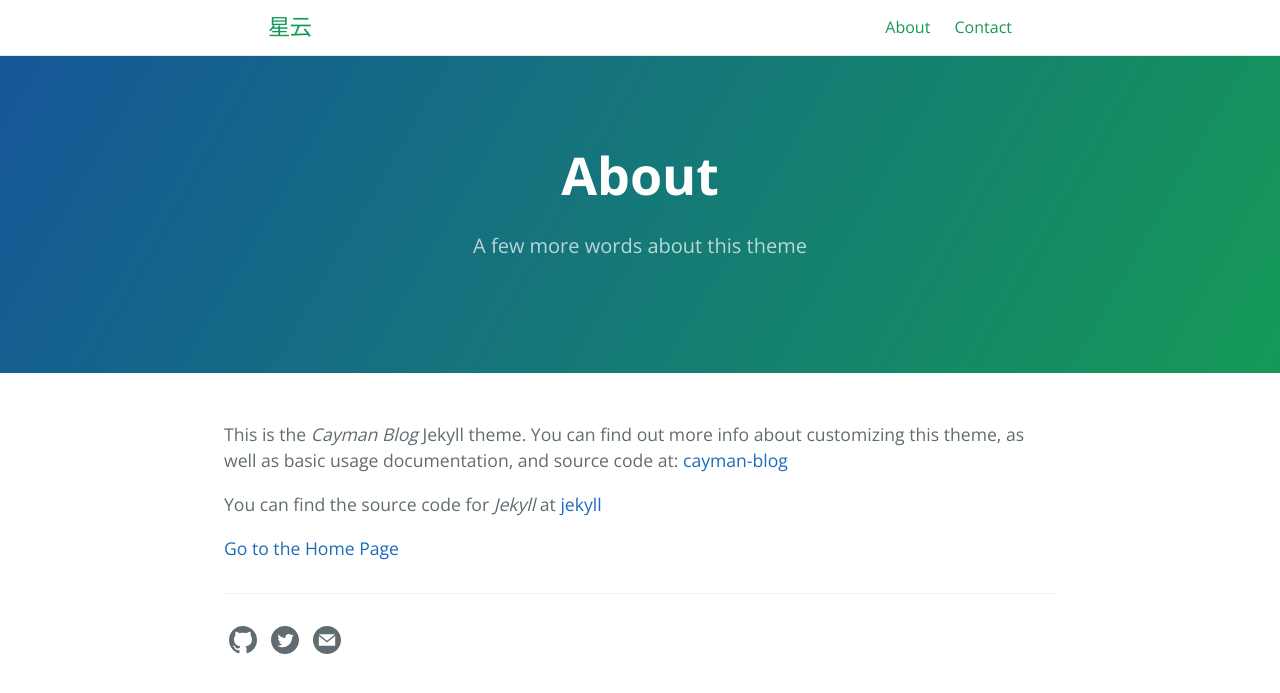
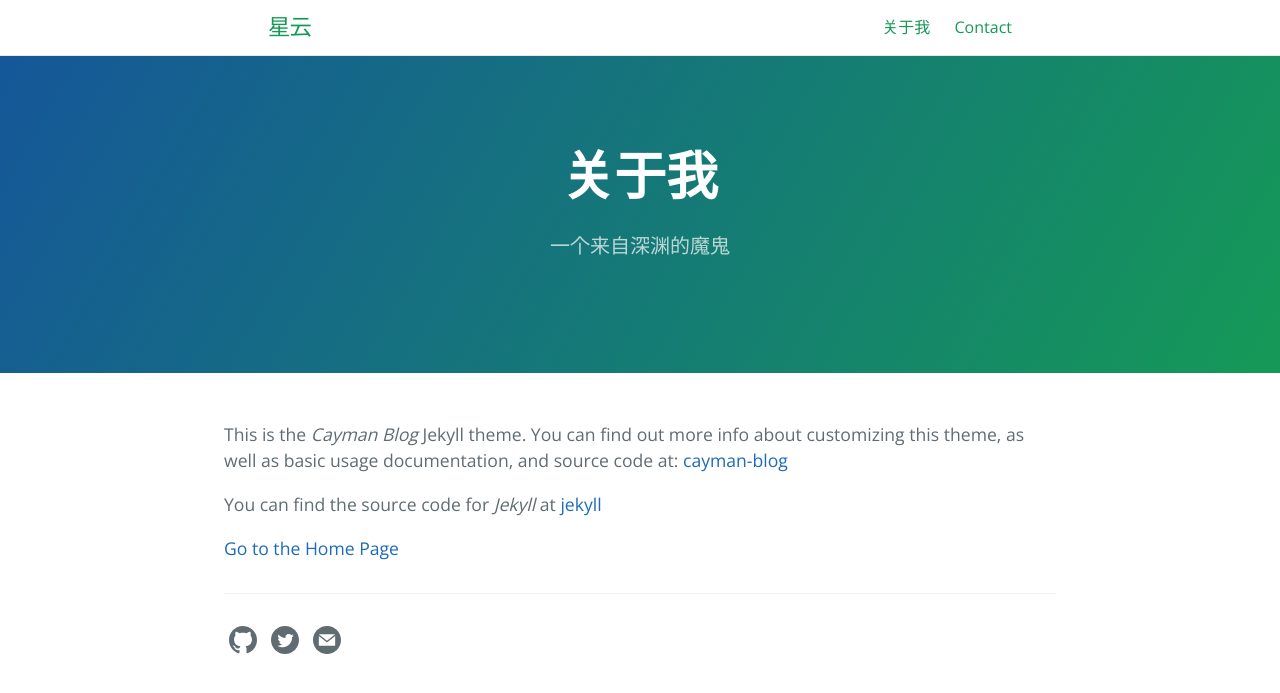
Before and after one commit to codenamenebula/codenamenebula.github.io, a Jekyll site: the page built from about.md, in a window 1280 px wide. Shown: the top 693 px of the page. Built offline with Jekyll 4.4.1, drawn with Linux system fonts in a browser that asks for light colours.

Commit message:
no message

```diff
--- a/about.md
+++ b/about.md
@@ -1,7 +1,7 @@
 ---
 layout: page
-title: About
-tagline: A few more words about this theme
+title: 关于我
+tagline: 一个来自深渊的魔鬼
 permalink: /about.html
 ---
 
```
